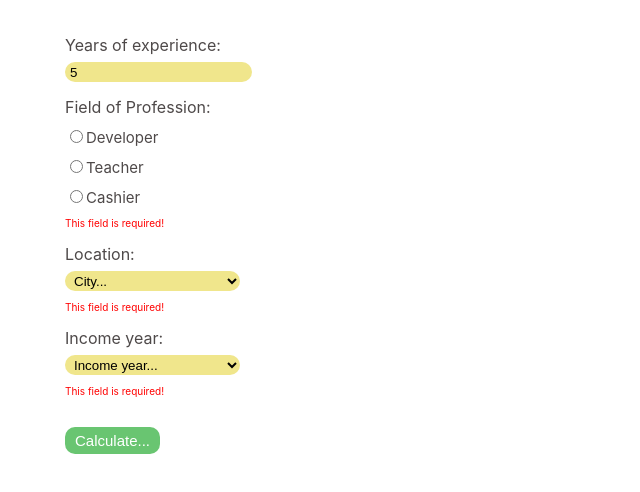
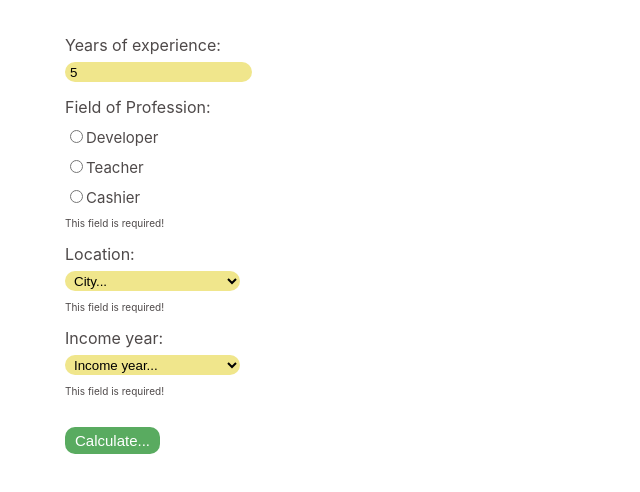
Before and after one commit to fatemehkmrn/salary-calculator, a React (Create React App) app: page / in a window 1280 px wide. Both pictures are taken after typing "5" into the empty fields and a click on the button "Calculate...". Shown: the top 492 px of the page, without its empty margins (0-640 px from the left). Built offline with nearby package versions, Linux system fonts and the light colour scheme.

Commit message:
feat: add variables for colors

```diff
--- a/public/index.html
+++ b/public/index.html
@@ -1,14 +1,12 @@
 <!DOCTYPE html>
 <html lang="en">
+
 <head>
   <meta charset="utf-8" />
   <link rel="icon" href="%PUBLIC_URL%/favicon.ico" />
   <meta name="viewport" content="width=device-width, initial-scale=1" />
   <meta name="theme-color" content="#000000" />
-    <meta
-      name="description"
-      content="Web site created using create-react-app"
-    />
+  <meta name="description" content="Web site created using create-react-app" />
   <link rel="apple-touch-icon" href="%PUBLIC_URL%/logo192.png" />
   <!--
       manifest.json provides metadata used when your web app is installed on a
@@ -25,7 +23,17 @@
       Learn how to configure a non-root public URL by running `npm run build`.
     -->
   <title>React App</title>
+  <style>
+    :root {
+      --gray: #4e4949;
+      --white: #ffffff;
+      --khaki: #f0e68c;
+      --green: #59ab60;
+      --red: #e10b0b;
+    }
+  </style>
 </head>
+
 <body>
   <noscript>You need to enable JavaScript to run this app.</noscript>
   <div id="root"></div>
@@ -40,4 +48,5 @@
       To create a production bundle, use `npm run build` or `yarn build`.
     -->
 </body>
+
 </html>
--- a/src/components/calculator/calculator.module.css
+++ b/src/components/calculator/calculator.module.css
@@ -6,7 +6,7 @@
 .input {
     display: block;
     margin-top: 7px;
-    background-color: khaki;
+    background-color: var(--khaki);
     border: none;
     border-radius: 10px;
     min-height: 20px;
--- a/src/components/error-alert/error-alert.module.css
+++ b/src/components/error-alert/error-alert.module.css
@@ -1,4 +1,4 @@
-.alert{
-    color: red;
+.alert {
+    color: --var(red);
     font-size: 10px;
 }
--- a/src/components/gross-income/gross-income.module.css
+++ b/src/components/gross-income/gross-income.module.css
@@ -1,6 +1,6 @@
 .income {
     padding: 5px;
-    background-color: khaki;
+    background-color: var(--khaki);
     border-radius: 5px;
     margin: 0 20px;
     text-align: center;
--- a/src/components/submit-button/submit-button.module.css
+++ b/src/components/submit-button/submit-button.module.css
@@ -1,8 +1,8 @@
-.button{
+.button {
     border: none;
     border-radius: 10px;
-    color: white;
-    background-color: rgb(105, 197, 113);
+    color: var(--white);
+    background-color: var(--green);
     margin-top: 20px;
     padding: 5px 10px;
     font-size: 15px;
--- a/src/index.css
+++ b/src/index.css
@@ -5,7 +5,7 @@ body {
     sans-serif;
   -webkit-font-smoothing: antialiased;
   -moz-osx-font-smoothing: grayscale;
-  color: rgb(78, 73, 73);
+  color: var(--gray);
 }
 
 code {
```
Lines whose indentation alone changed are shown as unchanged.
